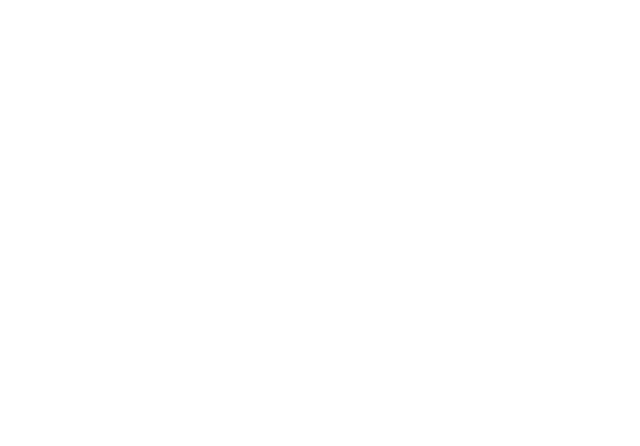
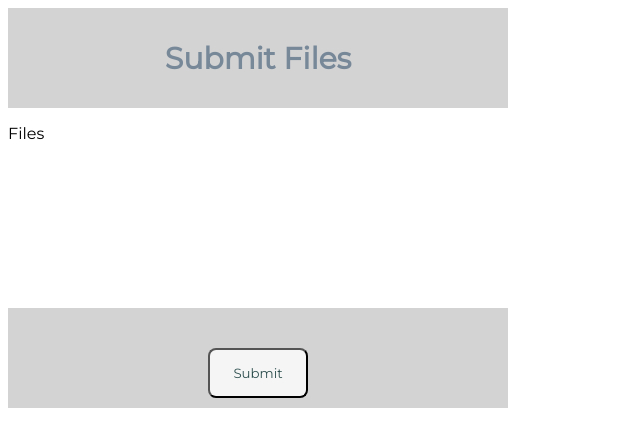
Before and after one commit to derekianrosas/AppInDayBack, a website: page BackApp/static/index.html in a window 1280 px wide. Shown: the whole page, without its empty margins (0-640 px from the left). Drawn offline with Linux system fonts and the light colour scheme.

Commit message:
added submit form styles

```diff
--- a/BackApp/static/index.html
+++ b/BackApp/static/index.html
@@ -7,9 +7,86 @@
   <link href="https://fonts.googleapis.com/css?family=Montserrat" rel="stylesheet">
   <title>DevCamp React Starter</title>
 </head>
+<style>
 
+.app-wrapper {
+  display: grid;
+  grid-template-columns: 1fr 1fr 1fr;
+}
+.app-wrapper > .popup-submit-form {
+  display: grid;
+  grid-template-rows: 1fr 2fr 1fr;
+  width: 500px;
+  height: 400px;
+  border-color: lightgrey;
+  font-family: 'Montserrat', sans-serif;
+}
+
+.app-wrapper > .popup-submit-form > .submit-files {
+  display: flex;
+  flex-direction: column;
+  align-items: center;
+  justify-content: center;
+  background-color: lightgrey;
+  font-size: 15px;
+  color: lightslategrey;
+}
+
+.app.wrapper > .popup-submit-form > .submit-files > .files-to-submit {
+  display: flex;
+  flex-direction: row;
+  background-color:whitesmoke;
+  border-width: medium;
+  border-color: darkslategrey;
+}
+
+.app-wrapper > .popup-submit-form > .submit-button {
+  display: flex;
+  justify-content: center;
+  align-items:flex-end;
+  padding: 10px;
+  background-color: lightgrey;
+}
+
+.app-wrapper > .popup-submit-form > .submit-button > #submit {
+  display: flex;
+  flex-direction: column;
+  align-items: center;
+  justify-content: center;
+  height: 50px;
+  width: 100px;
+  font-family: 'Montserrat', sans-serif;
+  border-radius: 8px;
+  font-weight: 200;
+  color: darkslategrey;
+  background-color: whitesmoke;
+}
+
+
+
+
+</style>
 <body>
-  <div class="app-wrapper"></div>
+  <div class="app-wrapper">
+    <div class="popup-submit-form">
+
+      <div class="submit-files">
+        <h1>Submit Files</h1>
+      </div>
+      <div class="files-to-submit">
+        <p>Files</p>
+      </div>
+
+      <div class="submit-button">
+        <button id="submit" onclick="submitForm()">Submit</button>
+      </div>
+
+    </div>
+
+</div>
 </body>
 
+<script>
+
+</script>
 </html>
```
